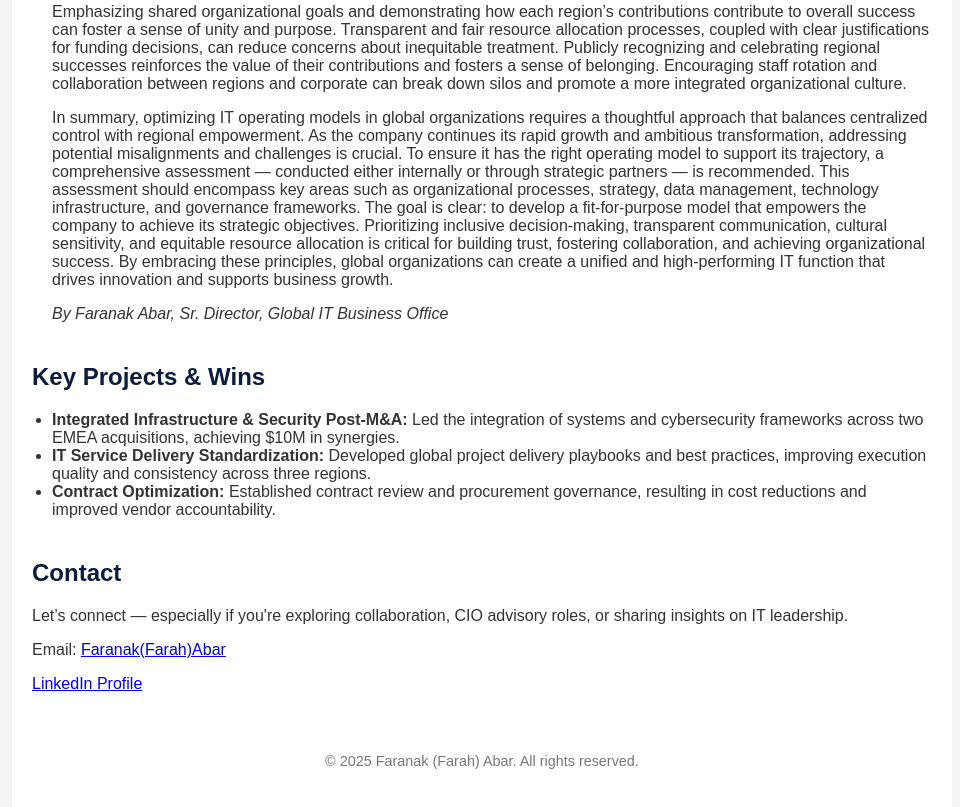
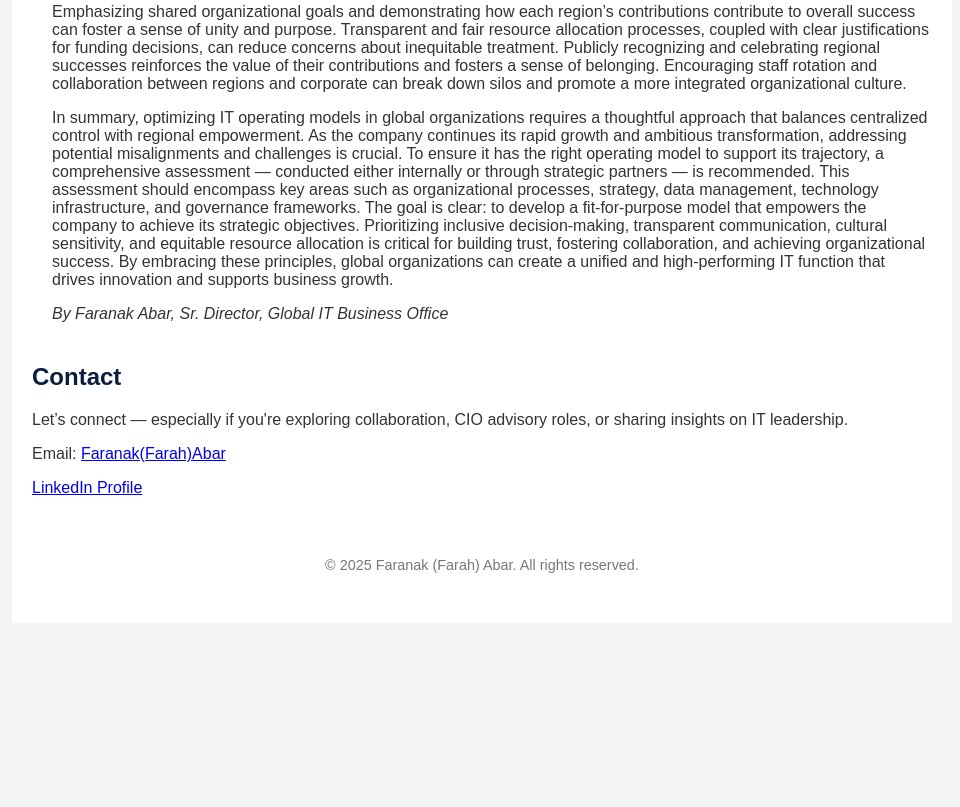
Before and after one commit to faranakabar/faranakabar.github.io, a plain HTML site: page index.html in a window 1280 px wide. Shown: the part 1586-2393 px from the top of the page, without its empty margins (158-1118 px from the left). After the commit the page ends 2209 px from the top, so only its background shows below. Drawn offline with Linux system fonts and the light colour scheme.

Commit message:
Update index.html

```diff
--- a/index.html
+++ b/index.html
@@ -73,15 +73,6 @@
       </ul>
     </section>
 
-    <section id="projects">
-      <h2>Key Projects & Wins</h2>
-      <ul>
-        <li><strong>Integrated Infrastructure & Security Post-M&A:</strong> Led the integration of systems and cybersecurity frameworks across two EMEA acquisitions, achieving $10M in synergies.</li>
-        <li><strong>IT Service Delivery Standardization:</strong> Developed global project delivery playbooks and best practices, improving execution quality and consistency across three regions.</li>
-        <li><strong>Contract Optimization:</strong> Established contract review and procurement governance, resulting in cost reductions and improved vendor accountability.</li>
-      </ul>
-    </section>
-
     <section id="contact">
       <h2>Contact</h2>
       <p>Let’s connect — especially if you're exploring collaboration, CIO advisory roles, or sharing insights on IT leadership.</p>
```
